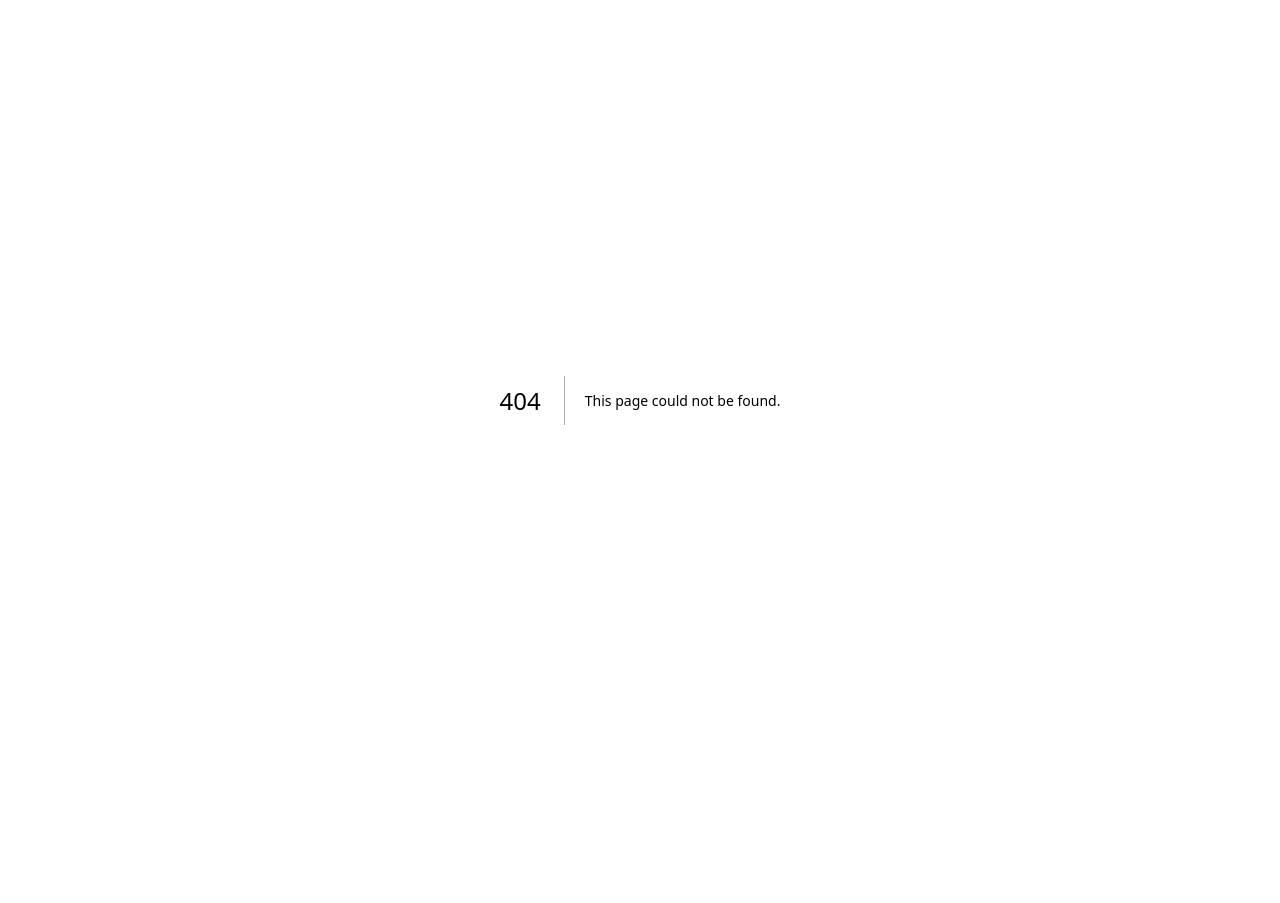
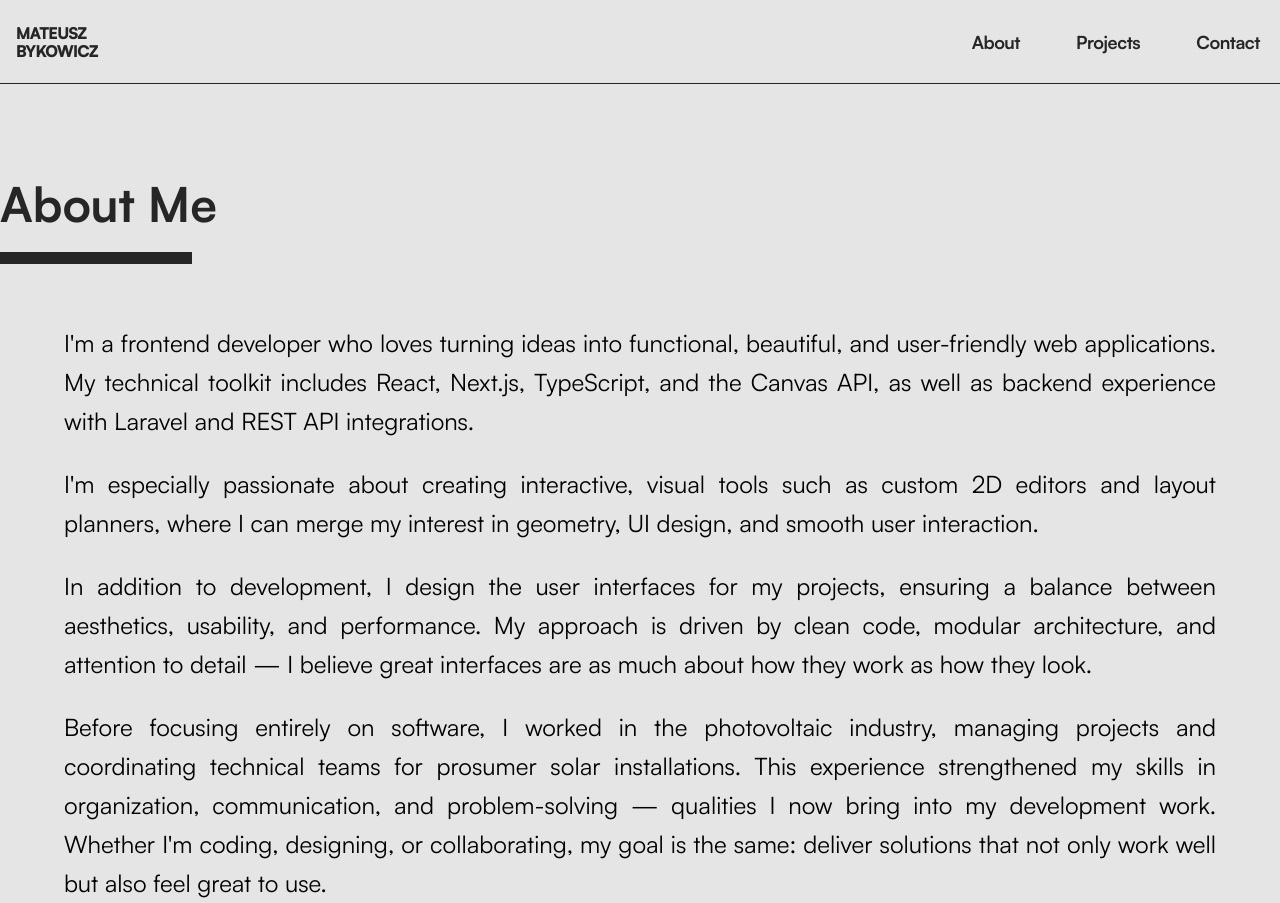
Before and after one commit to mbykowicz/mbykowicz-personal-website, a Next.js app: page /about in a window 1280 px wide. Before the commit this address had no page. Before the commit the page ends 800 px from the top, so only its background shows below. Built offline with nearby package versions, Linux system fonts and the light colour scheme.

Commit message:
switch about section to separate page + small improvements

```diff
--- /dev/null
+++ b/app/about/page.tsx
@@ -0,0 +1,39 @@
+import Container from '@/components/container'
+import SectionHeading from '@/components/section-heading'
+
+export default function About() {
+  return (
+    <Container className='mt-24'>
+      <SectionHeading>About Me</SectionHeading>
+      <div className='max-w-6xl mx-auto mt-12 space-y-6 text-2xl leading-relaxed text-justify'>
+        <p>
+          I&apos;m a frontend developer who loves turning ideas into functional,
+          beautiful, and user-friendly web applications. My technical toolkit
+          includes React, Next.js, TypeScript, and the Canvas API, as well as
+          backend experience with Laravel and REST API integrations.
+        </p>
+        <p>
+          I&apos;m especially passionate about creating interactive, visual
+          tools such as custom 2D editors and layout planners, where I can merge
+          my interest in geometry, UI design, and smooth user interaction.
+        </p>
+        <p>
+          In addition to development, I design the user interfaces for my
+          projects, ensuring a balance between aesthetics, usability, and
+          performance. My approach is driven by clean code, modular
+          architecture, and attention to detail — I believe great interfaces are
+          as much about how they work as how they look.
+        </p>
+        <p>
+          Before focusing entirely on software, I worked in the photovoltaic
+          industry, managing projects and coordinating technical teams for
+          prosumer solar installations. This experience strengthened my skills
+          in organization, communication, and problem-solving — qualities I now
+          bring into my development work. Whether I&apos;m coding, designing, or
+          collaborating, my goal is the same: deliver solutions that not only
+          work well but also feel great to use.
+        </p>
+      </div>
+    </Container>
+  )
+}
--- a/app/layout.tsx
+++ b/app/layout.tsx
@@ -1,6 +1,9 @@
 import type { Metadata } from 'next'
 import localFont from 'next/font/local'
 import './globals.css'
+
+import Navigation from '@/components/sections/navigation'
+import Container from '@/components/container'
 
 const satoshi = localFont({
   src: [
@@ -30,7 +33,12 @@ export default function RootLayout({
 }>) {
   return (
     <html lang='en' className='min-h-screen'>
-      <body className={`${satoshi.variable} antialiased`}>{children}</body>
+      <body className={`${satoshi.variable} antialiased`}>
+        <div className='min-h-screen'>
+          <Navigation />
+          {children}
+        </div>
+      </body>
     </html>
   )
 }
--- a/app/page.tsx
+++ b/app/page.tsx
@@ -1,16 +1,13 @@
-import Container from './components/container'
-import Featured from './components/sections/featured'
-import Hero from './components/sections/hero'
-import Navigation from './components/sections/navigation'
+import Container from '@/components/container'
+import Featured from '@/components/sections/featured'
+import Hero from '@/components/sections/hero'
+import Navigation from '@/components/sections/navigation'
 
 export default function Home() {
   return (
-    <div className='min-h-screen'>
-      <Navigation />
-      <Container className='border-x border-neutral-800'>
-        <Hero />
-        <Featured />
-      </Container>
-    </div>
+    <Container>
+      <Hero />
+      <Featured />
+    </Container>
   )
 }
--- a/components/section-heading.tsx
+++ b/components/section-heading.tsx
@@ -8,7 +8,7 @@ export default function SectionHeading({
   return (
     <h2
       className={cn(
-        'relative mb-4 text-5xl font-bold text-neutral-800 after:absolute after:left-0 after:-bottom-9 after:w-48 after:h-3 after:bg-neutral-800',
+        'relative mb-24 text-5xl font-bold text-neutral-800 after:absolute after:left-0 after:-bottom-9 after:w-48 after:h-3 after:bg-neutral-800',
         className,
       )}
       id='projects'
--- a/components/sections/featured.tsx
+++ b/components/sections/featured.tsx
@@ -32,9 +32,7 @@ const items = [
 export default function Featured() {
   return (
     <div className='my-10'>
-      <div className='mb-24'>
-        <SectionHeading>Featured Projects</SectionHeading>
-      </div>
+      <SectionHeading>Featured Projects</SectionHeading>
       <div className='max-w-6xl mx-auto border-t border-neutral-800'>
         {items.map((item, index) => (
           <FeatureItem
--- a/components/sections/navigation.tsx
+++ b/components/sections/navigation.tsx
@@ -16,7 +16,7 @@ export default function Navigation({}: React.ComponentProps<'header'>) {
             </Link>
           </div>
           <div className='space-x-12'>
-            <NavigationItem href='#about' label='About' />
+            <NavigationItem href='/about' label='About' />
             <NavigationItem href='#projects' label='Projects' />
             <NavigationItem href='#contact' label='Contact' />
           </div>
```
